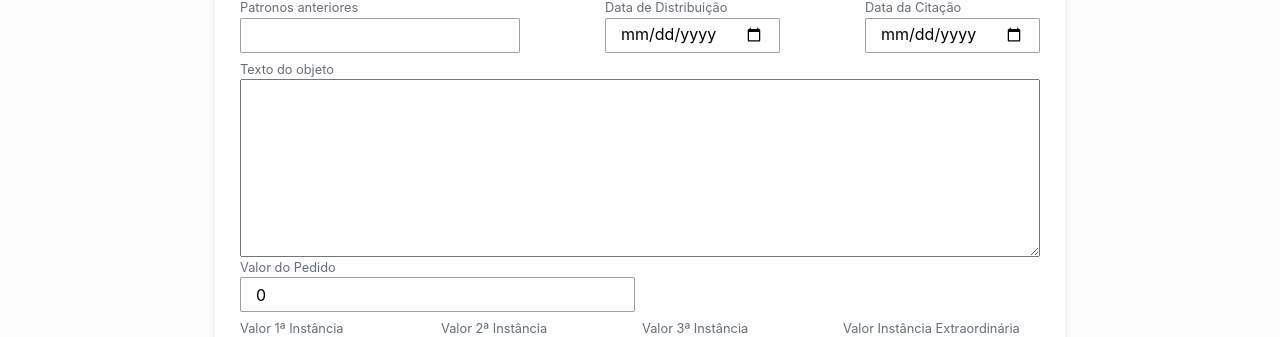
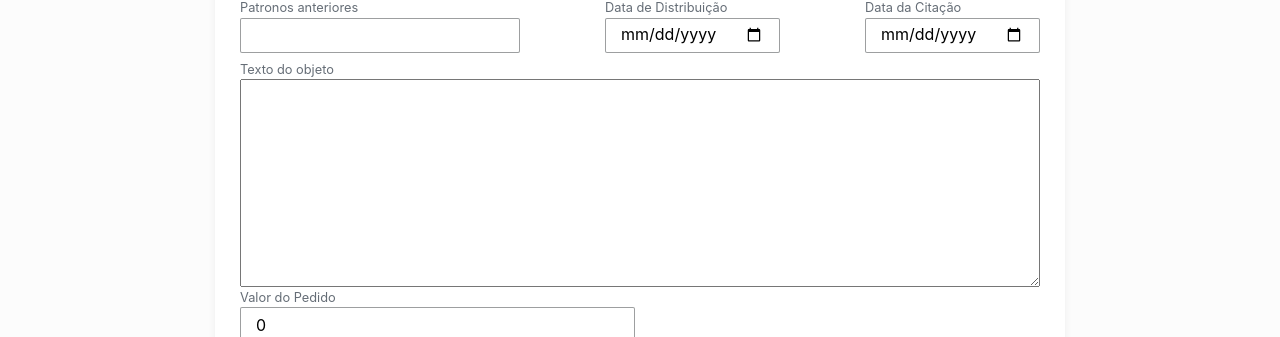
Before and after one commit to Valdoveste/Sistema-Juridico, an Angular app: page /criar-processo in a window 1280 px wide. Shown: the part 559-896 px from the top of the page. Built offline with nearby package versions, Linux system fonts and the light colour scheme.

Commit message:
Global styles

```diff
--- a/src/styles.scss
+++ b/src/styles.scss
@@ -37,11 +37,27 @@ button {
   color: rgb(101, 109, 118);
 }
 
+body{
+  height: 100vh;
+}
+
+textarea{
+  padding: 15px;
+}
+
 html {
   width: 100%;
   height: 100%;
   scroll-behavior: smooth;
-  background-color: #fcfcfc;
+}
+
+
+tbody tr{
+    transition: background-color ease-out 500ms;
+  &:hover{
+    cursor: pointer;
+    background-color: #efefef;
+  }
 }
 
 .input {
```
